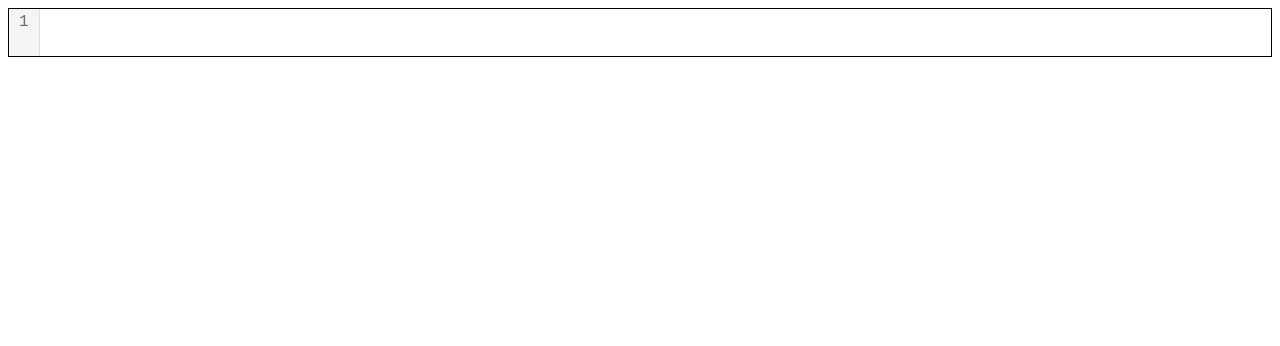
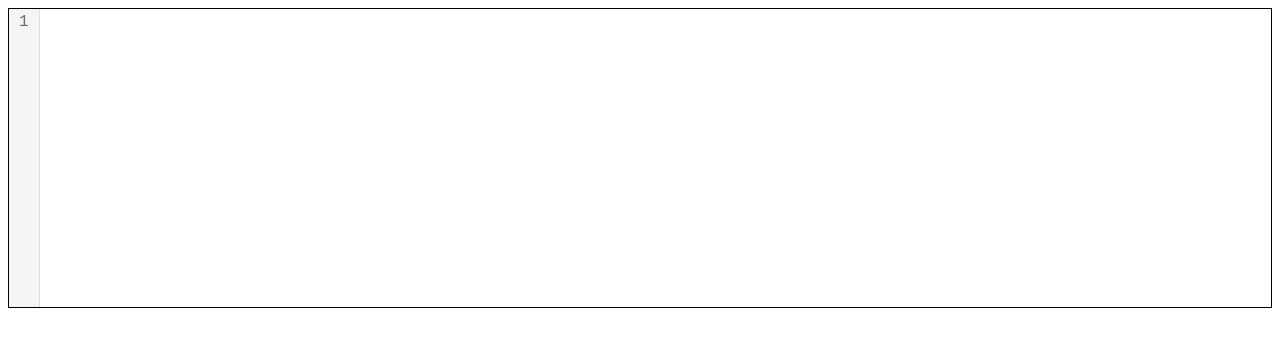
Before and after one commit to DanielCrosby76/react-easy-code-editor, a React (Vite) app: page / in a window 1280 px wide. Shown: the top 346 px of the page. Built offline with nearby package versions, Linux system fonts and the light colour scheme.

Commit message:
README notes on theming

```diff
--- a/index.html
+++ b/index.html
@@ -3,7 +3,7 @@
   <head>
     <meta charset="UTF-8" />
     <meta name="viewport" content="width=device-width, initial-scale=1.0" />
-    <title>Vite + React + TS</title>
+    <title>react-easy-code-editor</title>
   </head>
   <body>
     <div id="root"></div>
--- a/src/lib.ts
+++ b/src/lib.ts
@@ -1,7 +1,5 @@
 import "./index.css";
 
 export { default as EasyEditor } from "./components/EasyEditor";
-// export { default as EasyEditorDisplay } from "./components/EasyEditorDisplay";
-// export { default as EasyEditorLineNumbers } from "./components/EasyEditorLineNumbers";
 export { default as DefaultLight } from "./themes/DefaultLight";
 export { default as DefaultDark } from "./themes/DefaultDark";
--- a/src/main.tsx
+++ b/src/main.tsx
@@ -4,6 +4,8 @@ import { EasyEditor } from "./lib";
 
 ReactDOM.createRoot(document.getElementById("root")!).render(
   <React.StrictMode>
-    <EasyEditor readonly/>
+    <div style={{ height: 300 }}>
+      <EasyEditor />
+    </div>
   </React.StrictMode>
 );
```
Also changed, not shown: 1 other file (tests, documents, lock files or other folders).
